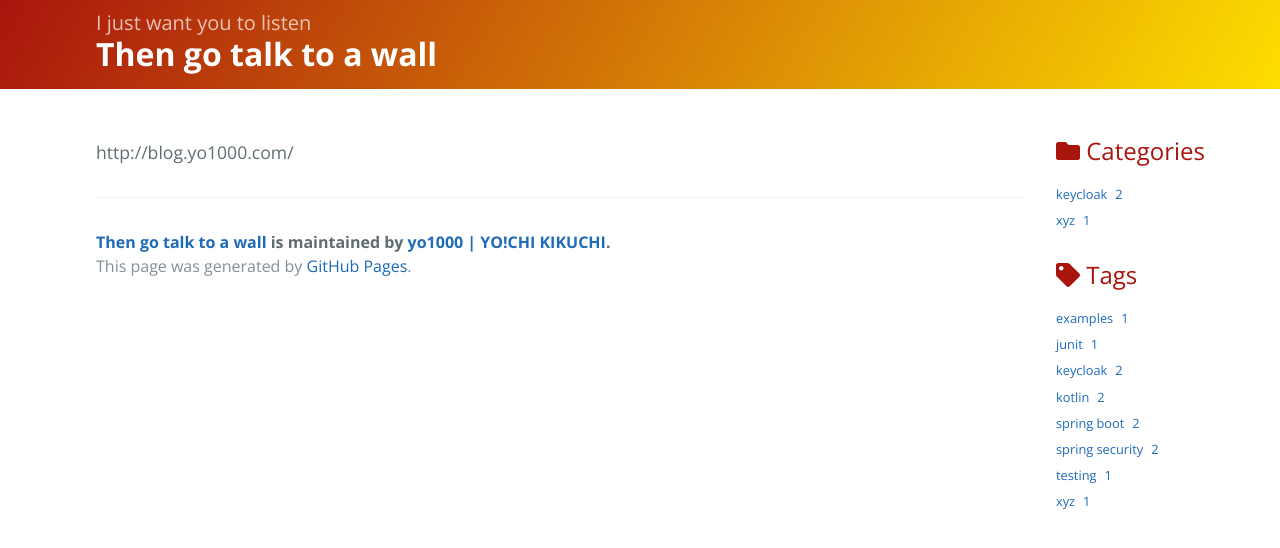
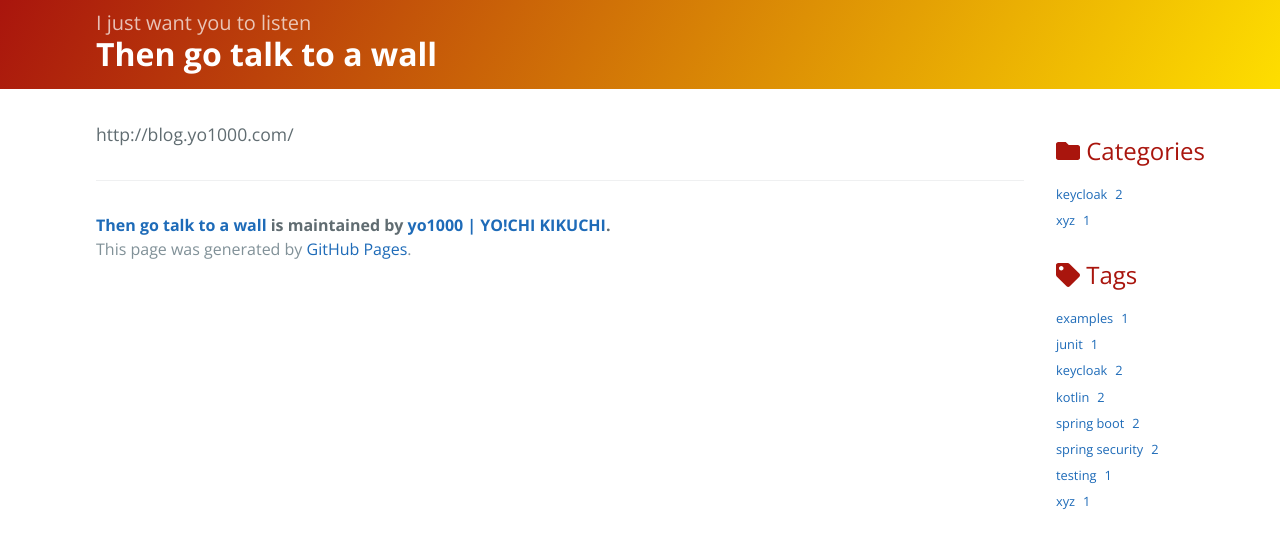
Before and after one commit to yo1000/blog.yo1000.com, a Jekyll site: the page built from README.md, in a window 1280 px wide. Shown: the top 548 px of the page. Built offline with Jekyll 4.4.1, drawn with Linux system fonts in a browser that asks for light colours; our own code applies the rules of GitHub Pages for plain Markdown files.

Commit message:
Update default.html

```diff
--- a/_layouts/default.html
+++ b/_layouts/default.html
@@ -9,9 +9,7 @@
     </section>
     <section class="main-content">
       <article>
-        {% include article-header.html %}
-        {{ content }}
-        {% include article-footer.html %}
+      {{ content }}
       </article>
       {% include page-footer.html %}
     </section>
```
